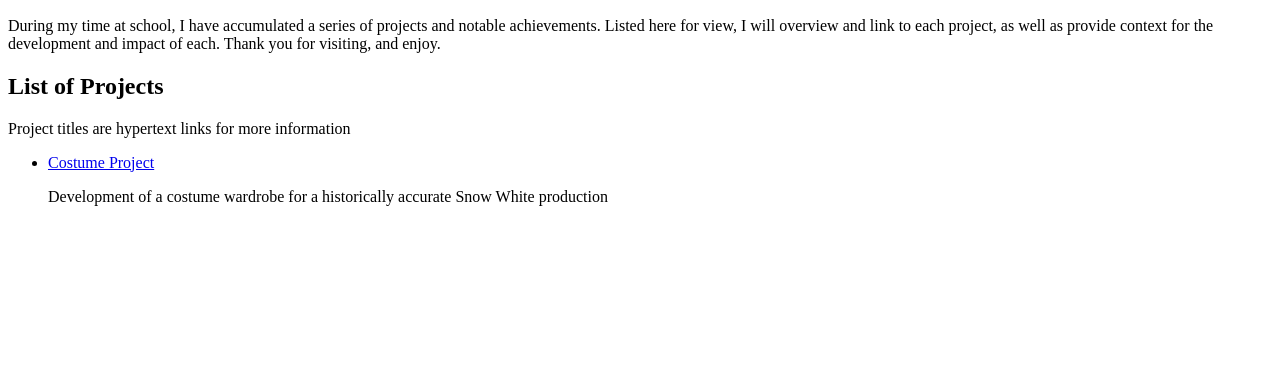
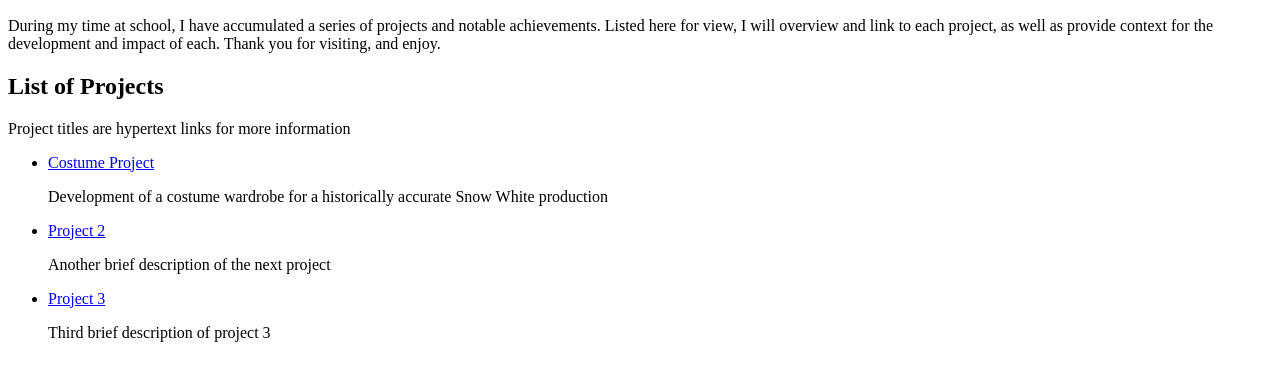
Before and after one commit to Alisha-Ragon/Valerie_site, a plain HTML site: page index.html in a window 1280 px wide. Shown: the part 110-490 px from the top of the page. Drawn offline with Linux system fonts and the light colour scheme.

Commit message:
Insert paths to project pages and project overviews.

```diff
--- a/index.html
+++ b/index.html
@@ -19,6 +19,14 @@
                 <a href="projects/costumes.html">Costume Project</a>
                 <p>Development of a costume wardrobe for a historically accurate Snow White production</p>
             </li>
+            <li>
+                <a href="projects/Project_2.html">Project 2</a>
+                <p>Another brief description of the next project</p>
+            </li>
+            <li>
+                <a href="projects/Project_3.html">Project 3</a>
+                <p>Third brief description of project 3</p>
+            </li>
         </ul>
 </body>
 </html>
```
